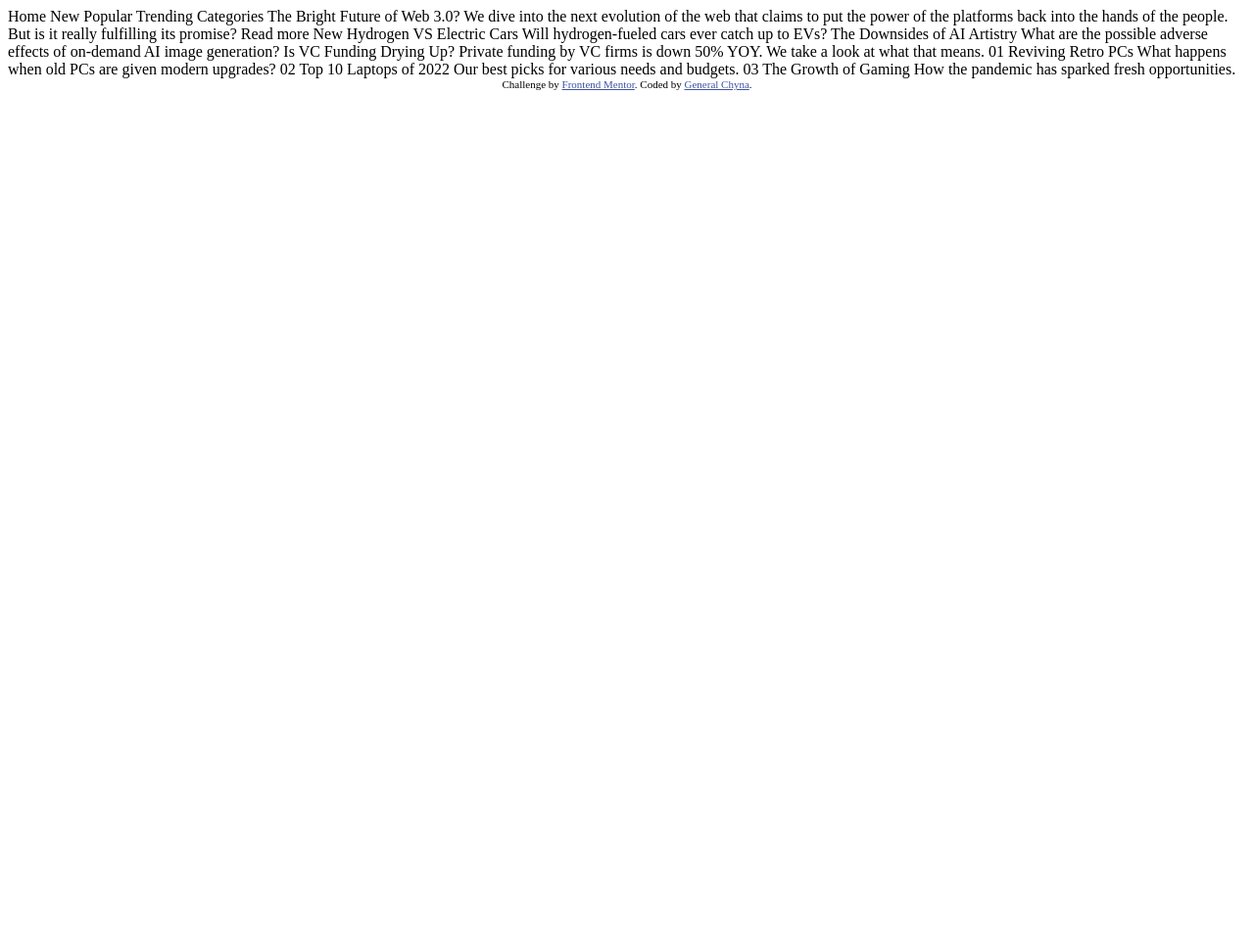
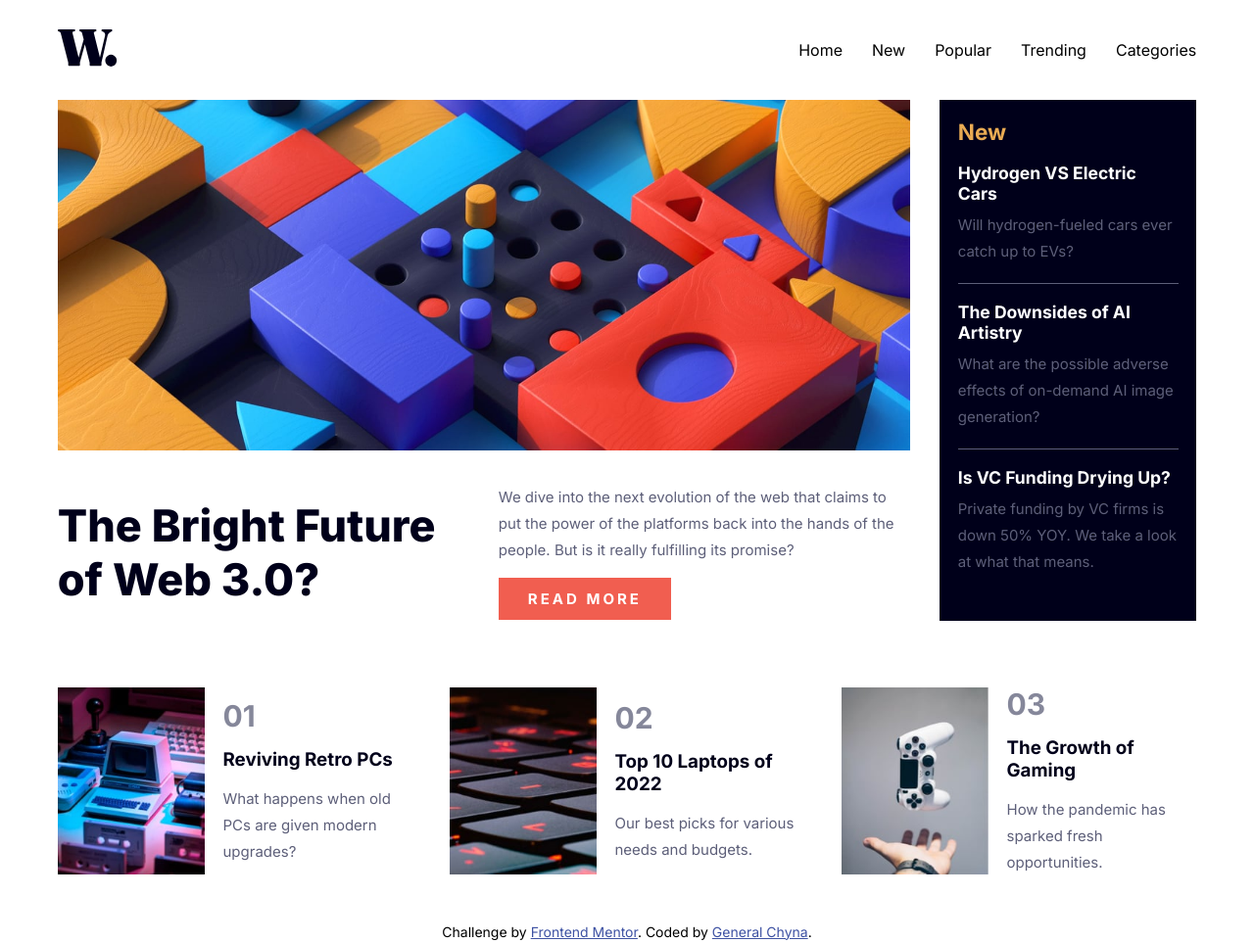
Before and after one commit to chyna-gvng/fm_news_homepage, a plain HTML site: page index.html in a window 1280 px wide. Shown: the whole page at 98% size. Before the commit the page ends 800 px from the top, so only its background shows below. Drawn offline with Linux system fonts and the light colour scheme.

Commit message:
final commit

```diff
--- a/css/style.css
+++ b/css/style.css
@@ -0,0 +1,264 @@
+@import url("https://fonts.googleapis.com/css2?family=Inter:wght@400;700;800&display=swap");
+
+* {
+  margin: 0;
+  padding: 0;
+  box-sizing: border-box;
+  font-family: "Inter", sans-serif;
+}
+
+img {
+  max-width: 100%;
+  width: 100%;
+}
+
+ul {
+  list-style-type: none;
+}
+
+p {
+  line-height: 1.8;
+  color: hsl(236, 13%, 42%);
+}
+
+html {
+  font-size: 15px;
+}
+
+body {
+  max-width: 1200px;
+  margin: auto;
+  padding-bottom: 4rem;
+}
+
+/* Header Section */
+.header {
+  display: flex;
+  align-items: center;
+  justify-content: space-between;
+  padding: 1.25rem;
+}
+
+.header nav #menu-close {
+  background: transparent;
+  border: none;
+  outline: none;
+  position: absolute;
+  right: 1.25rem;
+  top: 1.25rem;
+  z-index: 99999;
+  cursor: pointer;
+}
+
+.header nav {
+  opacity: 0;
+  z-index: -999;
+  transition: all 0.3s ease-in-out;
+}
+
+.header nav.open {
+  position: fixed;
+  right: 0;
+  top: 0;
+  bottom: 0;
+  width: 75vw;
+  background-color: white;
+  padding: 1.25rem;
+  opacity: 1;
+  z-index: 99999999999;
+}
+
+.header nav ul {
+  position: absolute;
+  top: 50%;
+  transform: translateY(-50%);
+}
+
+.header nav ul li {
+  margin: 1.5rem 0;
+  font-size: 16px;
+  cursor: pointer;
+}
+
+.header nav ul li:hover {
+  color: hsl(5, 85%, 63%);
+}
+
+.header .menu-button button {
+  background: transparent;
+  outline: none;
+  border: none;
+  cursor: pointer;
+}
+
+/* Showcase Section */
+.showcase {
+  padding: 1.25rem;
+  padding-top: 0;
+}
+
+.showcase h1 {
+  font-size: 2rem;
+  font-weight: 800;
+  color: hsl(240, 100%, 5%);
+  margin: 1rem 0;
+}
+
+.showcase div:first-child article p {
+  margin-bottom: 1rem;
+}
+
+.showcase div:first-child article button {
+  background-color: hsl(5, 85%, 63%);
+  color: #fff;
+  padding: 0.8rem 2rem;
+  font-size: 1rem;
+  font-weight: 700;
+  border: none;
+  outline: none;
+  text-transform: uppercase;
+  letter-spacing: 0.2rem;
+  transition: all 0.3s ease-in-out;
+}
+
+.showcase div:first-child article button:hover {
+  background-color: hsl(240, 100%, 5%);
+  cursor: pointer;
+}
+
+.showcase > div:last-child {
+  background-color: hsl(240, 100%, 5%);
+  margin-top: 2rem;
+  padding: 1.25rem 1.25rem 0;
+}
+
+.showcase > div:last-child h2 {
+  color: hsl(35, 77%, 62%);
+}
+
+.showcase > div:last-child article {
+  padding: 1.25rem 0;
+}
+
+.showcase > div:last-child article:not(:last-child) {
+  border-bottom: 1px solid hsl(236, 13%, 42%);
+}
+
+.showcase > div:last-child h3 {
+  color: #fff;
+  margin-bottom: 0.5rem;
+}
+
+.showcase > div:last-child h3:hover {
+  color: hsl(35, 77%, 62%);
+  cursor: pointer;
+}
+
+/* Cards Section */
+.cards {
+  padding: 1.25rem;
+  display: grid;
+  grid-template-columns: repeat(1, 1fr);
+  gap: 2.5rem;
+}
+
+.cards article {
+  display: flex;
+  align-items: center;
+  gap: 1.25rem;
+}
+
+.cards article img {
+  width: 150px;
+}
+
+.cards article span {
+  color: hsl(236, 13%, 42%);
+  font-weight: bold;
+  font-size: 2rem;
+  opacity: 75%;
+}
+
+.cards article h4 {
+  font-size: 1.25rem;
+  color: hsl(240, 100%, 5%);
+  margin: 1rem 0;
+}
+
+/* Media Queries */
+@media (min-width: 768px) {
+  .cards {
+    display: grid;
+    grid-template-columns: repeat(2, 1fr);
+    margin-top: 2rem;
+  }
+}
+
+@media (min-width: 1024px) {
+  .header {
+    padding: 2rem 1.25rem;
+  }
+
+  .header nav {
+    opacity: 1;
+    z-index: auto;
+    width: 100%;
+  }
+
+  .header nav.open {
+    position: relative;
+    top: 0;
+    left: 0;
+    width: auto;
+    background-color: transparent;
+    padding: 0;
+    z-index: auto;
+  }
+
+  .header nav #menu-close {
+    display: none;
+  }
+
+  .header nav ul {
+    position: relative;
+    top: 0;
+    display: flex;
+    align-items: center;
+    justify-content: flex-end;
+    gap: 2rem;
+    transform: translateY(0%);
+  }
+
+  .header nav ul li {
+    margin: 0;
+  }
+
+  .header .menu-button button {
+    display: none;
+  }
+
+  .showcase {
+    display: flex;
+    gap: 2rem;
+  }
+
+  .showcase h1 {
+    font-size: 3rem;
+  }
+
+  .showcase > div:first-child article {
+    display: grid;
+    grid-template-columns: repeat(2, 1fr);
+    gap: 2rem;
+    place-items: center;
+    margin-top: 2rem;
+  }
+
+  .showcase > div:last-child {
+    margin-top: 0;
+  }
+
+  .cards {
+    grid-template-columns: repeat(3, 1fr);
+  }
+}
--- a/index.html
+++ b/index.html
@@ -1,60 +1,152 @@
 <!DOCTYPE html>
 <html lang="en">
   <head>
-  <meta charset="UTF-8">
-  <meta name="viewport" content="width=device-width, initial-scale=1.0"> <!-- displays site properly based on user's device -->
+    <meta charset="UTF-8" />
+    <meta name="viewport" content="width=device-width, initial-scale=1.0" />
 
-  <link rel="icon" type="image/png" sizes="32x32" href="./images/favicon-32x32.png">
+    <link
+      rel="icon"
+      type="image/png"
+      sizes="32x32"
+      href="/img/favicon-32x32.png"
+    />
 
     <title>Frontend Mentor | News homepage</title>
 
-  <!-- Feel free to remove these styles or customise in your own stylesheet 👍 -->
+    <!-- Default Styles -->
     <style>
-    .attribution { font-size: 11px; text-align: center; }
-    .attribution a { color: hsl(228, 45%, 44%); }
+      .attribution {
+        font-size: 14px;
+        text-align: center;
+        margin-top: 2rem;
+      }
+      .attribution a {
+        color: hsl(228, 45%, 44%);
+      }
     </style>
+    <!-- Stylesheet -->
+    <link rel="stylesheet" href="/css/style.css">
   </head>
+
+  <!-- Header Section -->
   <body>
+    <header class="header">
+      <div>
+        <img src="/img/logo.svg" alt="" />
+      </div>
 
-  Home
-  New
-  Popular
-  Trending
-  Categories
+      <nav>
+        <button id="menu-close">
+          <img src="/img/icon-menu-close.svg" alt="" />
+        </button>
 
-  The Bright Future of Web 3.0?
+        <ul>
+          <li>Home</li>
+          <li>New</li>
+          <li>Popular</li>
+          <li>Trending</li>
+          <li>Categories</li>
+        </ul>
+      </nav>
 
-  We dive into the next evolution of the web that claims to put the power of the platforms back into the hands of the people.
-  But is it really fulfilling its promise?
+      <div class="menu-button">
+        <button id="menu-button">
+          <img src="/img/icon-menu.svg" alt="" />
+        </button>
+      </div>
+    </header>
 
-  Read more
+    <!-- Showcase Section -->
+    <section class="showcase">
+      <div>
+        <picture>
+          <source
+            media="(min-width: 768px)"
+            srcset="/img/image-web-3-desktop.jpg"
+          />
+          <img src="/img/image-web-3-mobile.jpg" alt="" />
+        </picture>
 
-  New
+        <article>
+          <h1>The Bright Future of Web 3.0?</h1>
 
-  Hydrogen VS Electric Cars
-  Will hydrogen-fueled cars ever catch up to EVs?
+          <div>
+            <p>
+              We dive into the next evolution of the web that claims to put the
+              power of the platforms back into the hands of the people. But is
+              it really fulfilling its promise?
+            </p>
 
-  The Downsides of AI Artistry
-  What are the possible adverse effects of on-demand AI image generation?
+            <button>Read more</button>
+          </div>
+        </article>
+      </div>
 
-  Is VC Funding Drying Up?
-  Private funding by VC firms is down 50% YOY. We take a look at what that means.
+      <div>
+        <h2>New</h2>
 
-  01
-  Reviving Retro PCs
-  What happens when old PCs are given modern upgrades?
+        <article>
+          <h3>Hydrogen VS Electric Cars</h3>
+          <p>Will hydrogen-fueled cars ever catch up to EVs?</p>
+        </article>
 
-  02
-  Top 10 Laptops of 2022
-  Our best picks for various needs and budgets.
+        <article>
+          <h3>The Downsides of AI Artistry</h3>
+          <p>
+            What are the possible adverse effects of on-demand AI image
+            generation?
+          </p>
+        </article>
 
-  03
-  The Growth of Gaming
-  How the pandemic has sparked fresh opportunities.
+        <article>
+          <h3>Is VC Funding Drying Up?</h3>
+          <p>
+            Private funding by VC firms is down 50% YOY. We take a look at what
+            that means.
+          </p>
+        </article>
+      </div>
+    </section>
 
+    <!-- Cards Section -->
+    <div class="cards">
+      <article>
+        <img src="/img/image-retro-pcs.jpg" alt="" />
+        <div>
+          <span>01</span>
+          <h4>Reviving Retro PCs</h4>
+          <p>What happens when old PCs are given modern upgrades?</p>
+        </div>
+      </article>
+
+      <article>
+        <img src="/img/image-top-laptops.jpg" alt="" />
+        <div>
+          <span>02</span>
+          <h4>Top 10 Laptops of 2022</h4>
+          <p>Our best picks for various needs and budgets.</p>
+        </div>
+      </article>
+
+      <article>
+        <img src="/img/image-gaming-growth.jpg" alt="" />
+        <div>
+          <span>03</span>
+          <h4>The Growth of Gaming</h4>
+          <p>How the pandemic has sparked fresh opportunities.</p>
+        </div>
+      </article>
+    </div>
+
+    <!-- Footer Section -->
     <div class="attribution">
-    Challenge by <a href="https://www.frontendmentor.io?ref=challenge" target="_blank">Frontend Mentor</a>.
-    Coded by <a href="#">General Chyna</a>.
+      Challenge by
+      <a href="https://www.frontendmentor.io?ref=challenge" target="_blank"
+        >Frontend Mentor</a
+      >. Coded by <a href="https://github.com/chyna-gvng/">General Chyna</a>.
     </div>
+
+    <!-- Script -->
+    <script src="/js/script.js"></script>
   </body>
 </html>
--- a/js/script.js
+++ b/js/script.js
@@ -0,0 +1,11 @@
+const navbar = document.querySelector("nav");
+const openMenu = document.getElementById("menu-button");
+const closeMenu = document.getElementById("menu-close");
+
+openMenu.addEventListener("click", () => {
+  navbar.classList.add("open");
+});
+
+closeMenu.addEventListener("click", () => {
+  navbar.classList.remove("open");
+});
```
Also changed, not shown: output/output.gif (added). Lines whose indentation alone changed are shown as unchanged.
